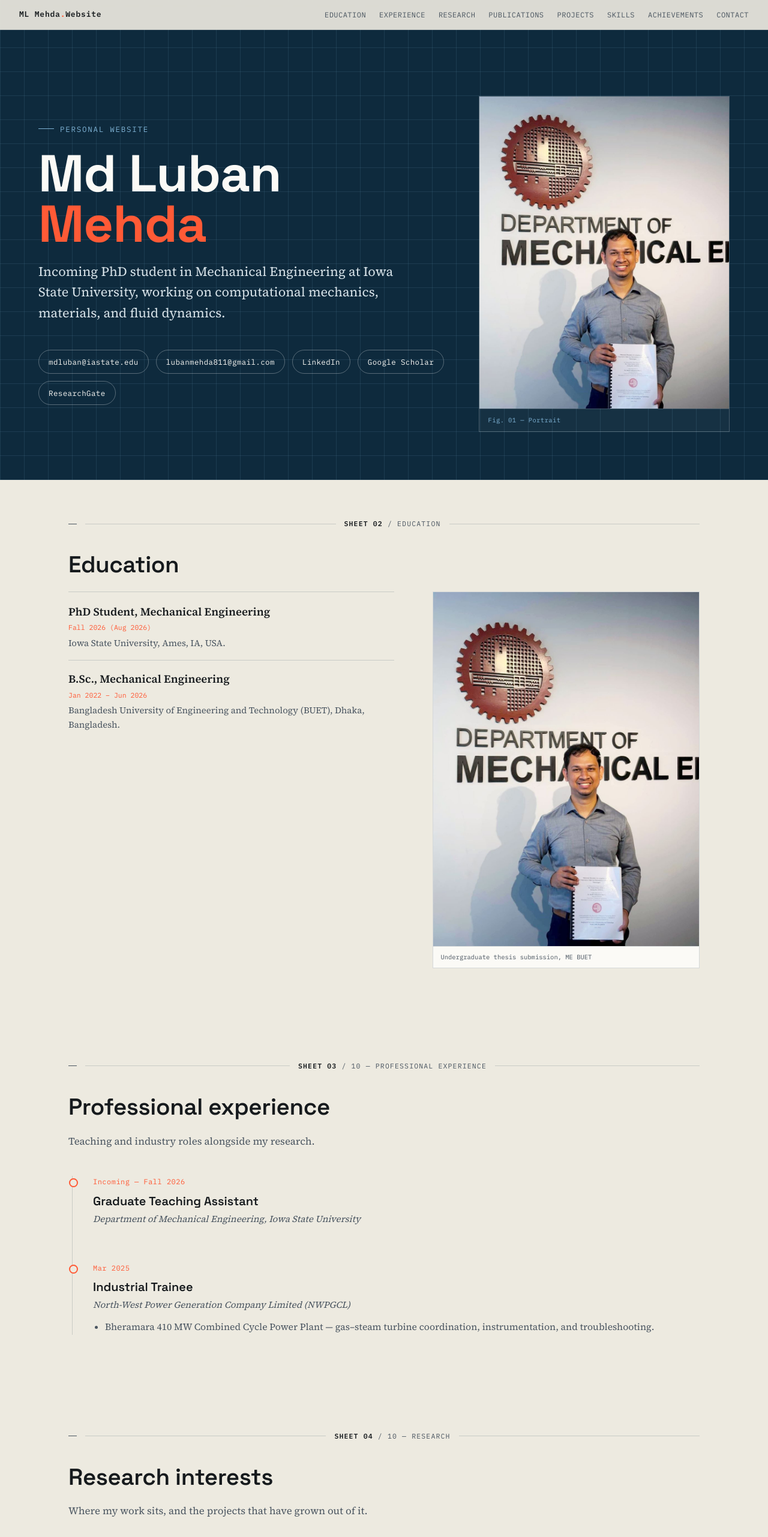
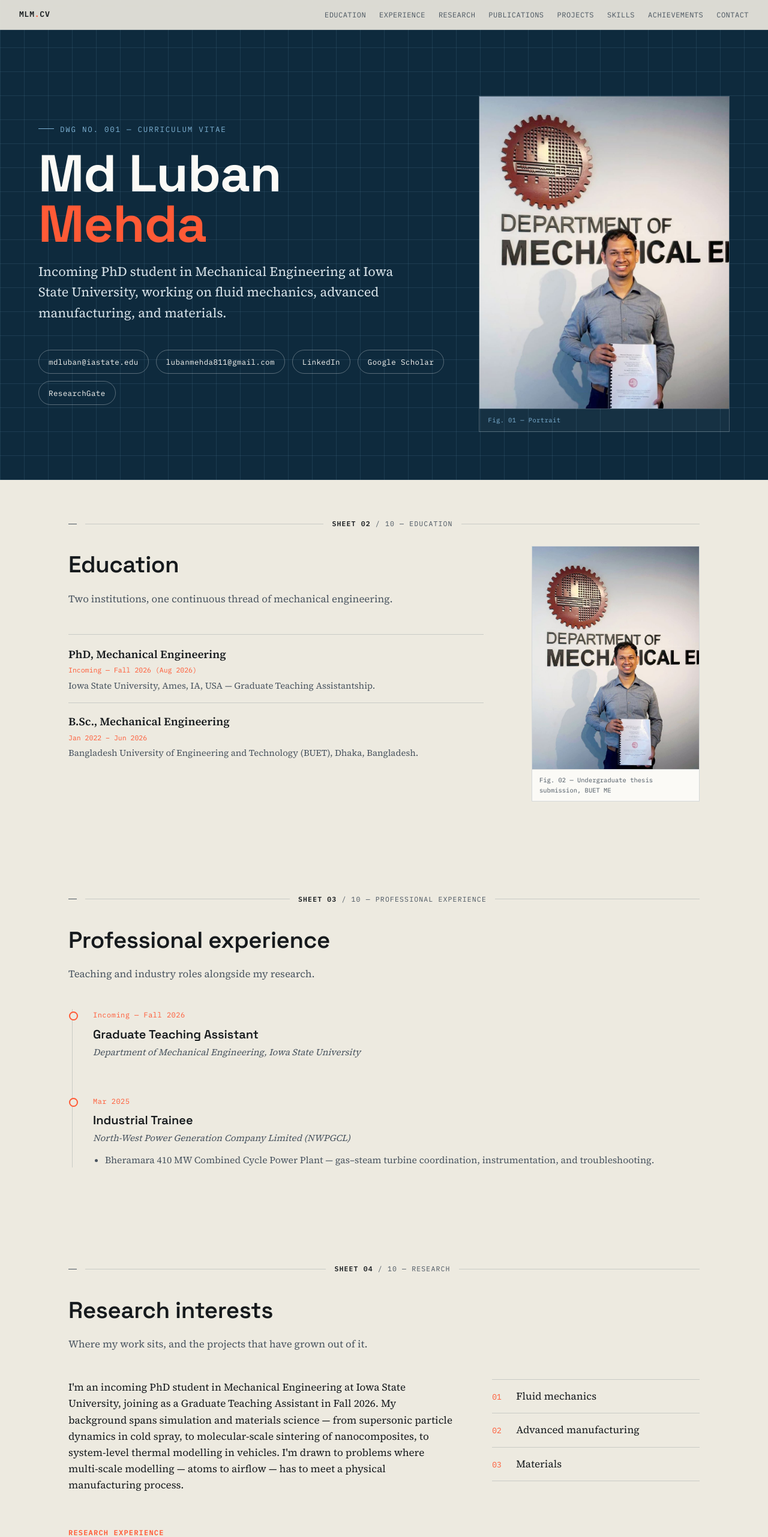
Before and after one commit to luban-mehda/luban-mehda.github.io, a plain HTML site: page index.html in a window 1280 px wide. Shown: the top 2562 px of the page at 60% size. Drawn offline with Linux system fonts and the light colour scheme.

Commit message:
Update index.html

```diff
--- a/index.html
+++ b/index.html
@@ -155,7 +155,7 @@
   .section-lede{color:var(--ink-soft); max-width:640px; margin-bottom:44px; font-size:1.05rem;}
 
   /* ===== ABOUT ===== */
-  .about-grid{display:grid; grid-template-columns:1.1fr 0.9fr; gap:64px; align-items:start;}
+  .about-grid{display:grid; grid-template-columns:1.4fr 0.6fr; gap:64px; align-items:start;}
   .interest-list{list-style:none; margin-top:26px;}
   .interest-list li{
     display:flex; gap:14px; padding:14px 0; border-top:1px solid var(--paper-line); align-items:baseline;
@@ -189,6 +189,11 @@
   .tl-figure{margin-top:18px; max-width:520px; border:1px solid var(--paper-line); background:var(--white);}
   .tl-figure img{width:100%; display:block;}
   .tl-figure figcaption{font-family:'IBM Plex Mono',monospace; font-size:10.5px; color:var(--ink-soft); padding:9px 12px; border-top:1px solid var(--paper-line); letter-spacing:0.03em;}
+  .tl-figure-grid{margin-top:18px; display:grid; grid-template-columns:1fr 1fr; gap:20px; max-width:820px;}
+  @media (max-width:640px){.tl-figure-grid{grid-template-columns:1fr;}}
+  .tl-figure-grid figure{margin:0; border:1px solid var(--paper-line); background:var(--white);}
+  .tl-figure-grid img{width:100%; aspect-ratio:4/3; object-fit:cover; display:block;}
+  .tl-figure-grid figcaption{font-family:'IBM Plex Mono',monospace; font-size:10.5px; color:var(--ink-soft); padding:9px 12px; border-top:1px solid var(--paper-line); letter-spacing:0.03em;}
 
   /* ===== PUBLICATIONS ===== */
   .pub-group{margin-bottom:36px;}
@@ -305,7 +310,7 @@
 <body>
 
 <nav>
-  <div class="nav-mark">ML Mehda<span>.</span>Website</div>
+  <div class="nav-mark">MLM<span>.</span>CV</div>
   <button class="nav-toggle" id="navToggle" aria-expanded="false" aria-controls="navLinks">MENU</button>
   <ul class="nav-links" id="navLinks">
     <li><a href="#education">Education</a></li>
@@ -324,9 +329,9 @@
   <div class="hero-inner">
     <div class="hero-layout">
     <div>
-    <div class="eyebrow">Personal Website</div>
+    <div class="eyebrow">Dwg No. 001 — Curriculum Vitae</div>
     <h1 class="display">Md Luban<br><em>Mehda</em></h1>
-    <p class="hero-sub">Incoming PhD student in Mechanical Engineering at Iowa State University, working on computational mechanics, materials, and fluid dynamics.</p>
+    <p class="hero-sub">Incoming PhD student in Mechanical Engineering at Iowa State University, working on fluid mechanics, advanced manufacturing, and materials.</p>
 
     <div class="hero-links">
       <a class="pill" href="mailto:mdluban@iastate.edu">mdluban@iastate.edu</a>
@@ -347,16 +352,17 @@
 </header>
 
 <!-- SHEET 2 — EDUCATION -->
-<div class="sheet-marker"><span class="tick"></span><div class="line"></div><span class="label"><b>Sheet 02</b> / Education</span><div class="line"></div></div>
+<div class="sheet-marker"><span class="tick"></span><div class="line"></div><span class="label"><b>Sheet 02</b> / 10 — Education</span><div class="line"></div></div>
 <section id="education">
-  <h2 class="section-title display">Education</h2>
-
   <div class="about-grid">
     <div>
+      <h2 class="section-title display">Education</h2>
+      <p class="section-lede">Two institutions, one continuous thread of mechanical engineering.</p>
+
       <div class="item-row" style="border-top:1px solid var(--paper-line); padding-top:18px;">
-        <div class="title" style="font-size:1.15rem;">PhD Student, Mechanical Engineering</div>
-        <span class="meta">Fall 2026 (Aug 2026)</span>
-        <p>Iowa State University, Ames, IA, USA.</p>
+        <div class="title" style="font-size:1.15rem;">PhD, Mechanical Engineering</div>
+        <span class="meta">Incoming — Fall 2026 (Aug 2026)</span>
+        <p>Iowa State University, Ames, IA, USA — Graduate Teaching Assistantship.</p>
       </div>
       <div class="item-row">
         <div class="title" style="font-size:1.15rem;">B.Sc., Mechanical Engineering</div>
@@ -366,9 +372,9 @@
     </div>
 
     <div>
-      <div style="border:1px solid var(--paper-line); background:var(--white);">
-        <img src="images/thesis-submission.jpg" alt="Md Luban Mehda holding his submitted undergraduate thesis outside the BUET Department of Mechanical Engineering" style="width:100%; display:block;">
-        <div style="font-family:'IBM Plex Mono',monospace; font-size:10.5px; color:var(--ink-soft); padding:9px 12px; border-top:1px solid var(--paper-line);">Undergraduate thesis submission, ME BUET</div>
+      <div style="border:1px solid var(--paper-line); background:var(--white); max-width:280px; margin-left:auto;">
+        <img src="images/thesis-submission.jpg" alt="Md Luban Mehda holding his submitted undergraduate thesis outside the BUET Department of Mechanical Engineering" style="width:100%; aspect-ratio:3/4; object-fit:cover; object-position:top; display:block;">
+        <div style="font-family:'IBM Plex Mono',monospace; font-size:10.5px; color:var(--ink-soft); padding:9px 12px; border-top:1px solid var(--paper-line);">Fig. 02 — Undergraduate thesis submission, BUET ME</div>
       </div>
     </div>
   </div>
@@ -403,17 +409,17 @@
   <h2 class="section-title display">Research interests</h2>
   <p class="section-lede">Where my work sits, and the projects that have grown out of it.</p>
 
-  <div style="max-width:720px; margin-bottom:56px;">
+  <div class="about-grid" style="margin-bottom:56px; grid-template-columns:1.3fr 0.7fr;">
     <p>I'm an incoming PhD student in Mechanical Engineering at Iowa State University, joining as a Graduate Teaching Assistant in Fall 2026. My background spans simulation and materials science — from supersonic particle dynamics in cold spray, to molecular-scale sintering of nanocomposites, to system-level thermal modelling in vehicles. I'm drawn to problems where multi-scale modelling — atoms to airflow — has to meet a physical manufacturing process.</p>
 
-    <ul class="interest-list">
+    <ul class="interest-list" style="margin-top:0;">
       <li><span class="interest-num">01</span> Fluid mechanics</li>
       <li><span class="interest-num">02</span> Advanced manufacturing</li>
       <li><span class="interest-num">03</span> Materials</li>
     </ul>
   </div>
 
-  <h3 class="mono" style="font-size:18px; letter-spacing:0.1em; text-transform:uppercase; color:var(--accent); margin-bottom:24px;">Research experience</h3>
+  <h3 class="mono" style="font-size:12px; letter-spacing:0.1em; text-transform:uppercase; color:var(--accent); margin-bottom:24px;">Research experience</h3>
 
   <div class="timeline">
     <div class="tl-item">
@@ -425,10 +431,16 @@
         <li>Two-way turbulence-coupled discrete phase modelling with a Lagrangian particle-tracking scheme and the discrete random walk (DRW) model.</li>
         <li>Investigated how vacuum environments affect impact velocity and radial dispersion of particles of varying size.</li>
       </ul>
-      <figure class="tl-figure">
+      <div class="tl-figure-grid">
+        <figure>
           <img src="images/cold-spray-cfd.jpg" alt="Velocity magnitude contour of supersonic gas flow through a cold spray nozzle, ANSYS Fluent">
           <figcaption>Fig. — Velocity magnitude contour, supersonic nozzle flow (ANSYS Fluent)</figcaption>
         </figure>
+        <figure>
+          <img src="images/cold-spray-extra-01.jpg" alt="Additional cold spray simulation figure">
+          <figcaption>Fig. — Cold spray simulation, additional view</figcaption>
+        </figure>
+      </div>
     </div>
     <div class="tl-item">
       <span class="tl-date">Apr 2025 – Jun 2026</span>
@@ -440,10 +452,16 @@
         <li>Core-shell sintering model with EAM potential, NVT ensemble, and a Nosé–Hoover thermostat.</li>
         <li>Post-processing in Python — centre-of-mass tracking, neck growth, MSD, and Ackland–Jones structural analysis.</li>
       </ul>
-      <figure class="tl-figure">
+      <div class="tl-figure-grid">
+        <figure>
           <img src="images/nanoparticle-sintering-md.png" alt="Molecular dynamics core-shell model of two silver-coated nanocopper particles during sintering">
           <figcaption>Fig. — Core-shell Ag@Cu nanoparticle sintering, MD snapshot</figcaption>
         </figure>
+        <figure>
+          <img src="images/nanoparticle-extra-01.jpg" alt="Additional nanoparticle sintering simulation figure">
+          <figcaption>Fig. — Nanoparticle sintering, additional view</figcaption>
+        </figure>
+      </div>
     </div>
     <div class="tl-item">
       <span class="tl-date">Oct 2025 – Jun 2026</span>
```
Lines whose indentation alone changed are shown as unchanged.
